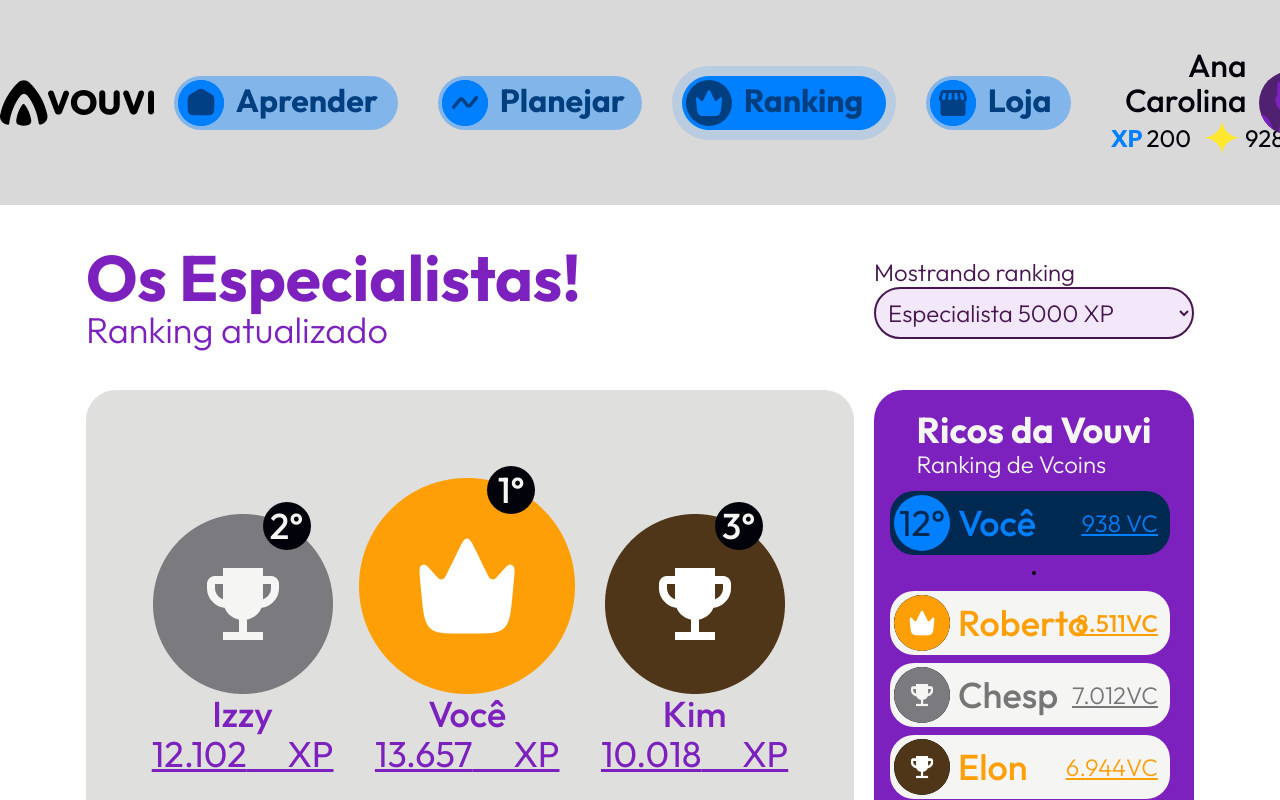
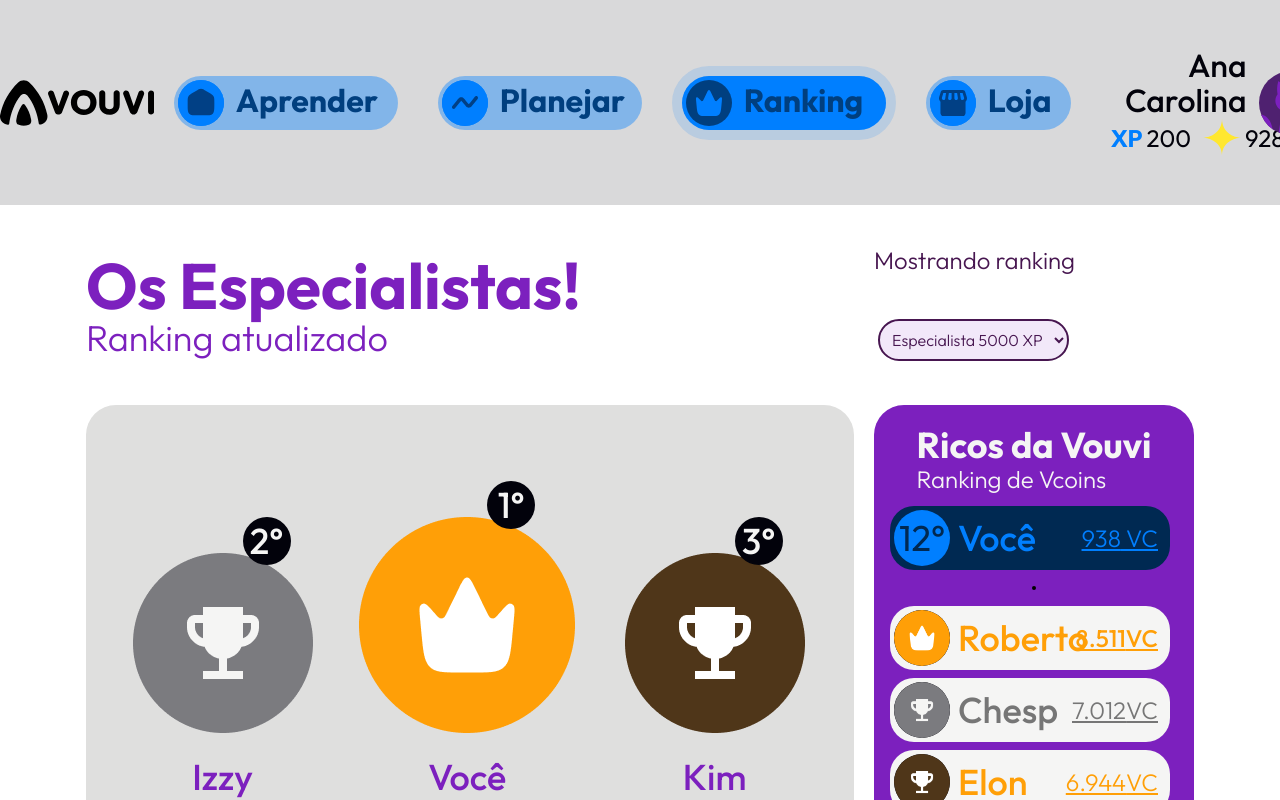
Before and after one commit to yanrafael/vouvi-frontend-client, a React (Vite) app: page /vouvi-frontend-client/ranking in a window 1280 px wide. Shown: the top 800 px of the page. Built offline with nearby package versions, Linux system fonts and the light colour scheme.

Commit message:
atualização
responsivo

```diff
--- a/src/components/Cards/CardRicoRank.jsx
+++ b/src/components/Cards/CardRicoRank.jsx
@@ -19,9 +19,9 @@ const Colocacao = (props) =>{
 
     return(
       <>
-        <div className="flex items-end">
-            <div className="flex items-center flex-col ">
-                <div className="relative left-12 top-9">
+        <div className="flex items-end md:gap-6">
+            <div className="flex items-center flex-col md:gap-6">
+                <div className="relative left-12 top-9 md:w-14">
                     <span className="mr-2 flex items-center justify-center w-12 h-12 rounded-full bg-black text-white text-base font-medium">
                         {props.posicao}°
                     </span>
--- a/src/pages/Rank/Ranking.jsx
+++ b/src/pages/Rank/Ranking.jsx
@@ -77,11 +77,11 @@ const Ranking = () => {
           <p className="text-md font-light text-[#471650] dark:text-white">
             Mostrando ranking
           </p>
-          <div className="relative w-80">
+          <div className="relative w-fit p-1">
             <select
               value={selectedOption}
               onChange={(e) => setSelectedOption(e.target.value)}
-              className="focus:ring-purple-500 w-full rounded-lg border-2 border-[#471650] bg-[#7C20BE1A] p-2 text-md font-light text-[#471650] focus:outline-none focus:ring-2 dark:border-primary-200 dark:text-primary-200"
+              className="focus:ring-purple-500 w-full rounded-lg border-2 border-[#471650] bg-[#7C20BE1A] p-2 text-md font-light text-[#471650] focus:outline-none focus:ring-2 dark:border-primary-200 dark:text-primary-200 md:text-sm md:mt-10"
             >
               {options.map((option) => (
                 <option
@@ -99,7 +99,7 @@ const Ranking = () => {
       <div className="mt-10"></div>
       <div className="flex justify-center">
         <div className="mr-5 w-3/5 rounded-lg bg-[#DFDFDE] p-10 dark:bg-[#1F1F1F]">
-          <div className="flex justify-evenly">
+          <div className="flex justify-evenly gap-10">
             {ranking.slice(1, 2).map((ranking, index) => (
               <Colocacao posicao={2} nome={ranking.nome} xp={ranking.xp} />
             ))}
--- a/src/pages/Rank/Ranking_antigo.jsx
+++ b/src/pages/Rank/Ranking_antigo.jsx
@@ -13,7 +13,7 @@ const Ranking = () => {
   const users = [
     { name: "Rich", xp: "13,657 XP" },
     { name: "Michael", xp: "12,102 XP" },
-    { name: "Roberto", xp: "10,018 XP" },
+    { name: "marcos", xp: "10,018 XP" },
     { name: "Chris", xp: "9,013 XP" },
     { name: "Chesp", xp: "8,755 XP" },
     { name: "Billie", xp: "8,124 XP" },
@@ -34,7 +34,7 @@ const Ranking = () => {
   ];
 
   return (
-    <div className="flex flex-col bg-gray-800 p-5 text-white min-h-screen">
+    <div className="flex flex-col bg-gray-800 p-5 text-white min-h-screen ">
       <div className="flex justify-between items-center mb-6">
         <div>
           <h2 className="text-4xl font-extrabold">Os Especialistas!</h2>
@@ -63,7 +63,7 @@ const Ranking = () => {
 
       <div className="flex flex-row-reverse justify-center items-stretch gap-6 flex-grow">
         <div className="w-1/3 flex flex-col">
-          <div className="p-4 rounded-lg h-full bg-[#1f1f1f]">
+          <div className="p-4 rounded-lg h-full bg-[#1f1f1f] ">
             <h2 className="text-4xl mb-2 text-left font-extrabold">
               Ricos da Vouvi
             </h2>
@@ -120,8 +120,9 @@ const Ranking = () => {
                         >
                           <span
                             style={{
-                              color: "#002952",
+                              color: "#002952 md:w-20",
                               fontWeight: "bold",
+
                             }}
                           >
                             12
@@ -185,8 +186,8 @@ const Ranking = () => {
         <div className="w-1/2 flex flex-col">
           <div className="p-4 rounded-lg h-full bg-[#1f1f1f]">
             <div className="bg-gray-600 rounded p-2 mb-4">
-              <div className="flex justify-center items-center mb-4 gap-4">
-                <div className="flex-1 flex flex-col items-center">
+              <div className="flex justify-center items-center mb-4 gap-4 md:text-[2px]">
+                <div className="flex-1 flex flex-col items-center ">
                   <img
                     src="/images/prata.png"
                     alt="Troféu de Prata"
@@ -198,7 +199,7 @@ const Ranking = () => {
                   </p>
                 </div>
 
-                <div className="flex-1 flex flex-col items-center transform scale-110">
+                <div className="flex-1 flex flex-col items-center transform scale-110 ">
                   <img
                     src="/images/coroa.png"
                     alt="Coroa"
@@ -213,7 +214,7 @@ const Ranking = () => {
                   </p>
                 </div>
 
-                <div className="flex-1 flex flex-col items-center">
+                <div className="flex-1 flex flex-col items-center ">
                   <img
                     src="/images/bronze.png"
                     alt="Troféu de Bronze"
@@ -234,7 +235,7 @@ const Ranking = () => {
   className="flex-grow overflow-y-auto"
   style={{ maxHeight: "500px" }}
 >
-  <div className="grid grid-cols-1 gap-4">
+  <div className="grid grid-cols-1 gap-4 ">
     {users.map((user, index) => (
       <div
         key={index}
@@ -244,7 +245,7 @@ const Ranking = () => {
           border: "1px solid #b1b1b1",
         }}
       >
-        <div className="flex items-center">
+        <div className="flex items-center ">
           <span
             className="mr-2 flex items-center justify-center w-8 h-8 rounded-full bg-black text-white"
           >
@@ -264,7 +265,7 @@ const Ranking = () => {
 </div>
 
 
-            <div className="mt-4 text-center font-bold">
+            <div className="mt-4 text-center font-bold md:w-20 md;">
               <span style={{ color: "red" }}>▼ Zona de Rebaixamento ▼</span>
             </div>
           </div>
```
